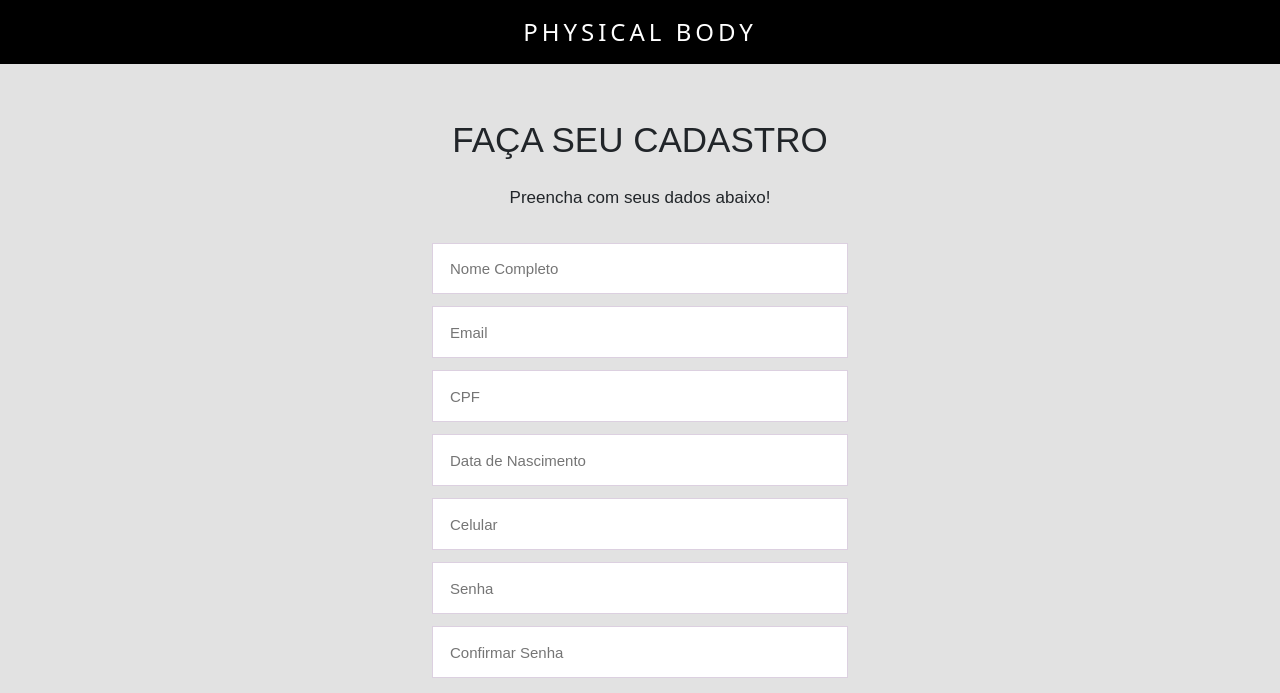
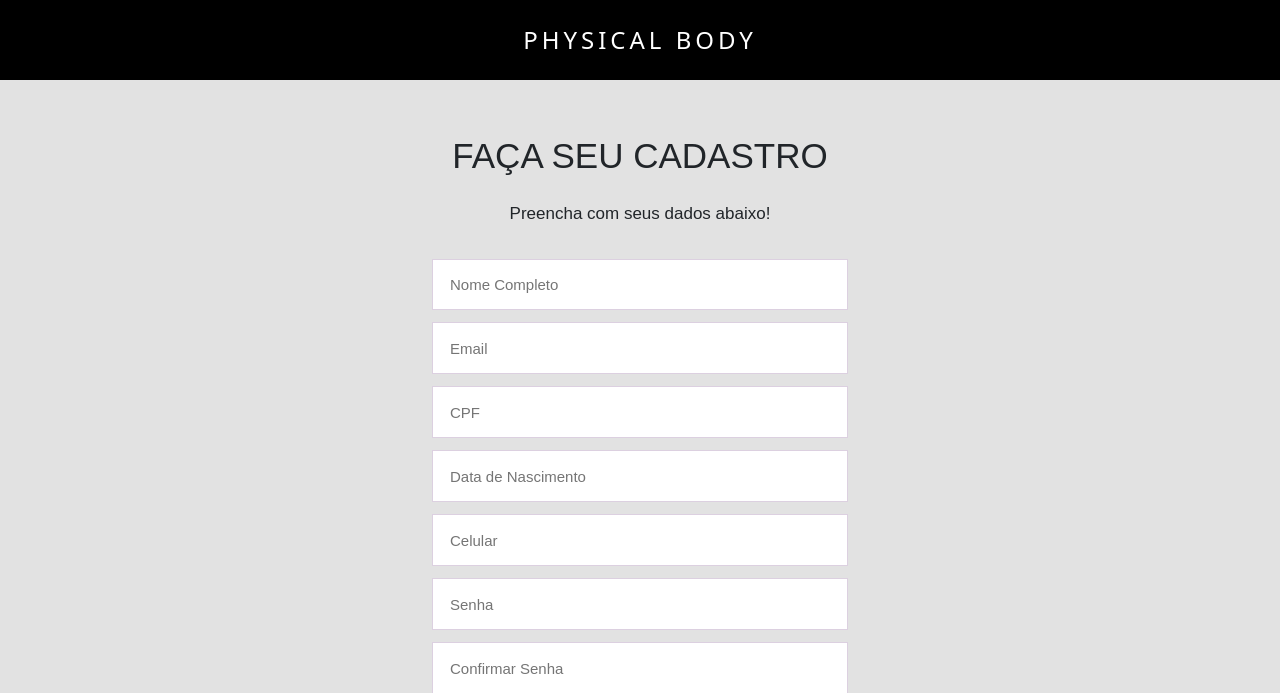
Before and after one commit to PhysicalBody/PhysicalBody, a PHP site: page /cadastrar.html in a window 1280 px wide. Shown: the top 693 px of the page. Run offline with PHP 8.4, Linux system fonts and the light colour scheme.

Commit message:
Navbar
Largura da navbar e icone

```diff
--- a/css/navbar_secundario.css
+++ b/css/navbar_secundario.css
@@ -17,9 +17,14 @@ nav {
     align-items: center;
     font-family: system-ui, -apple-system, Helvetica, Arial, sans-serif;
     background: black;
-    height: 8vh;
+    height: 10vh;
 }
 
 nav a:hover {
     opacity: 0.7;
 }
+
+nav img {
+    height: 45px;
+    margin-right: 20px;
+}
```
